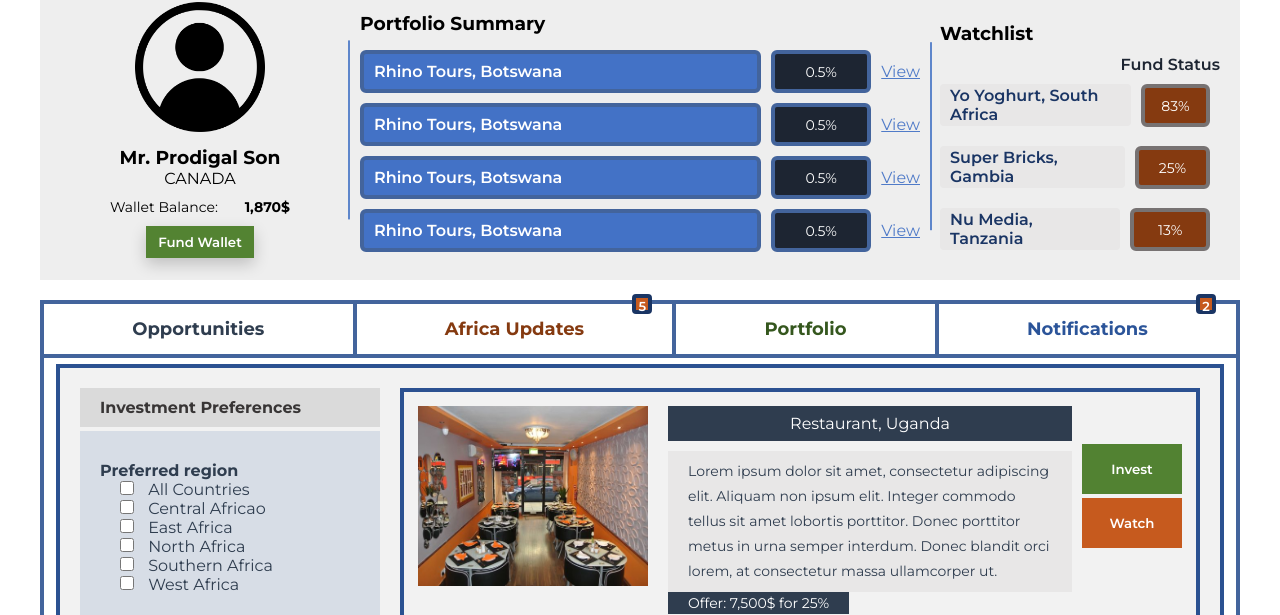
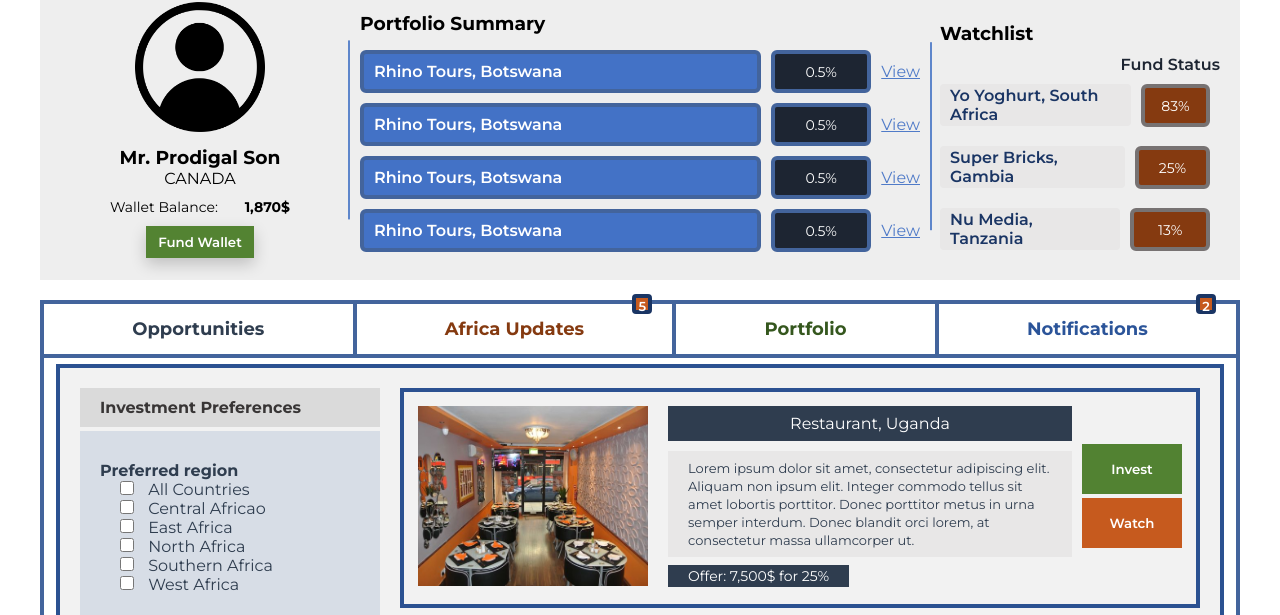
Before and after one commit to chebon254/TMA-Portal, a plain HTML site: page TMA/dashboard.html in a window 1280 px wide. Shown: the part 169-784 px from the top of the page. Drawn offline with nearby package versions, Linux system fonts and the light colour scheme.

```diff
--- a/TMA/css/style.css
+++ b/TMA/css/style.css
@@ -796,8 +796,8 @@ button.fund-wallet {
 
 .tab-faq-card .text .btm p {
     color: #2f3d4f;
-    font-size: 14px;
-    line-height: 25px;
+    font-size: 13px;
+    line-height: 18px;
 }
 
 .tab-faq-card .text .top h4 {
@@ -812,6 +812,7 @@ button.fund-wallet {
     color: #ffffff;
     font-size: 14px;
     font-weight: 400;
+    margin: 8px 0px 0px;
 }
 
 .tab-faq-btn {
```
